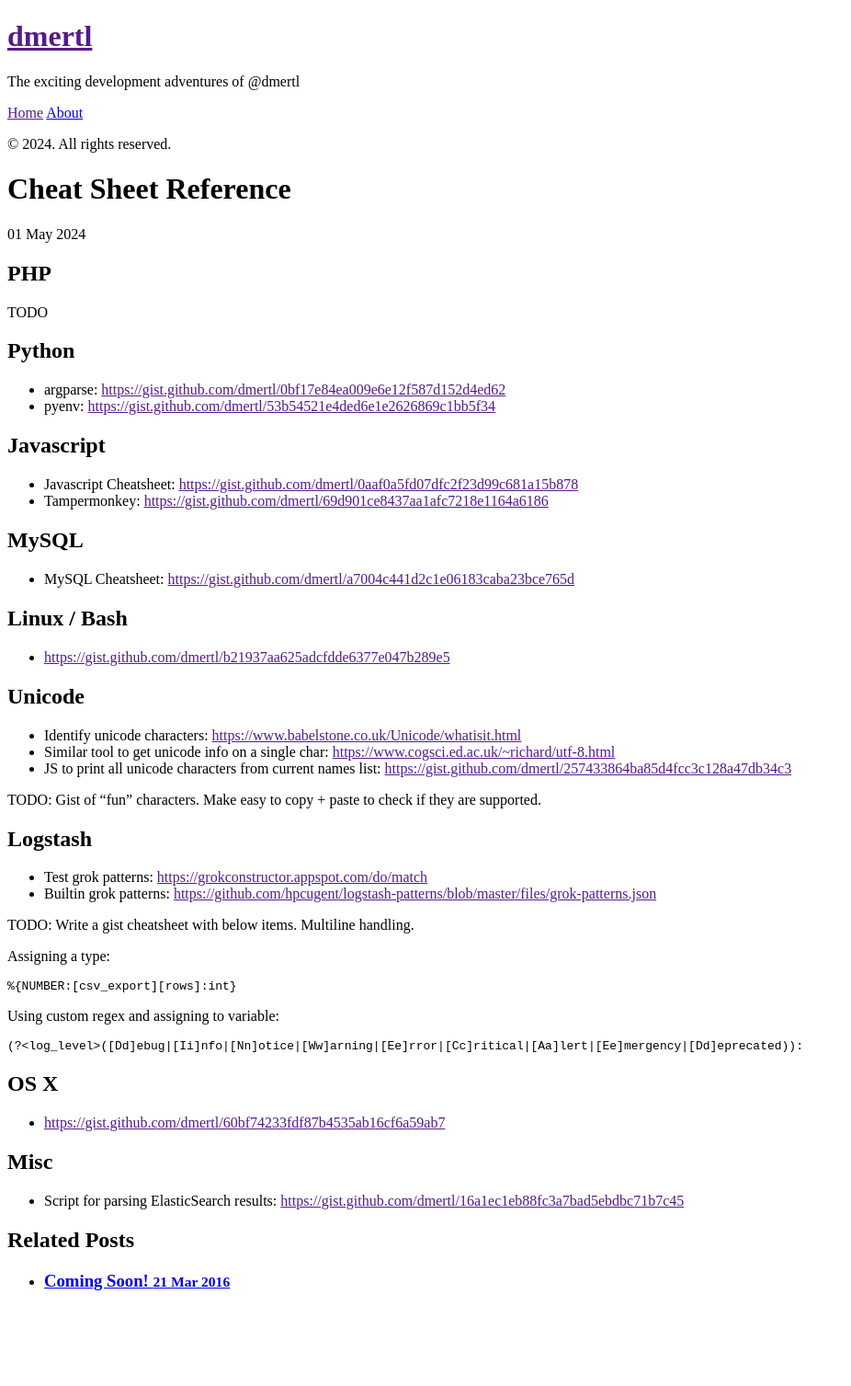
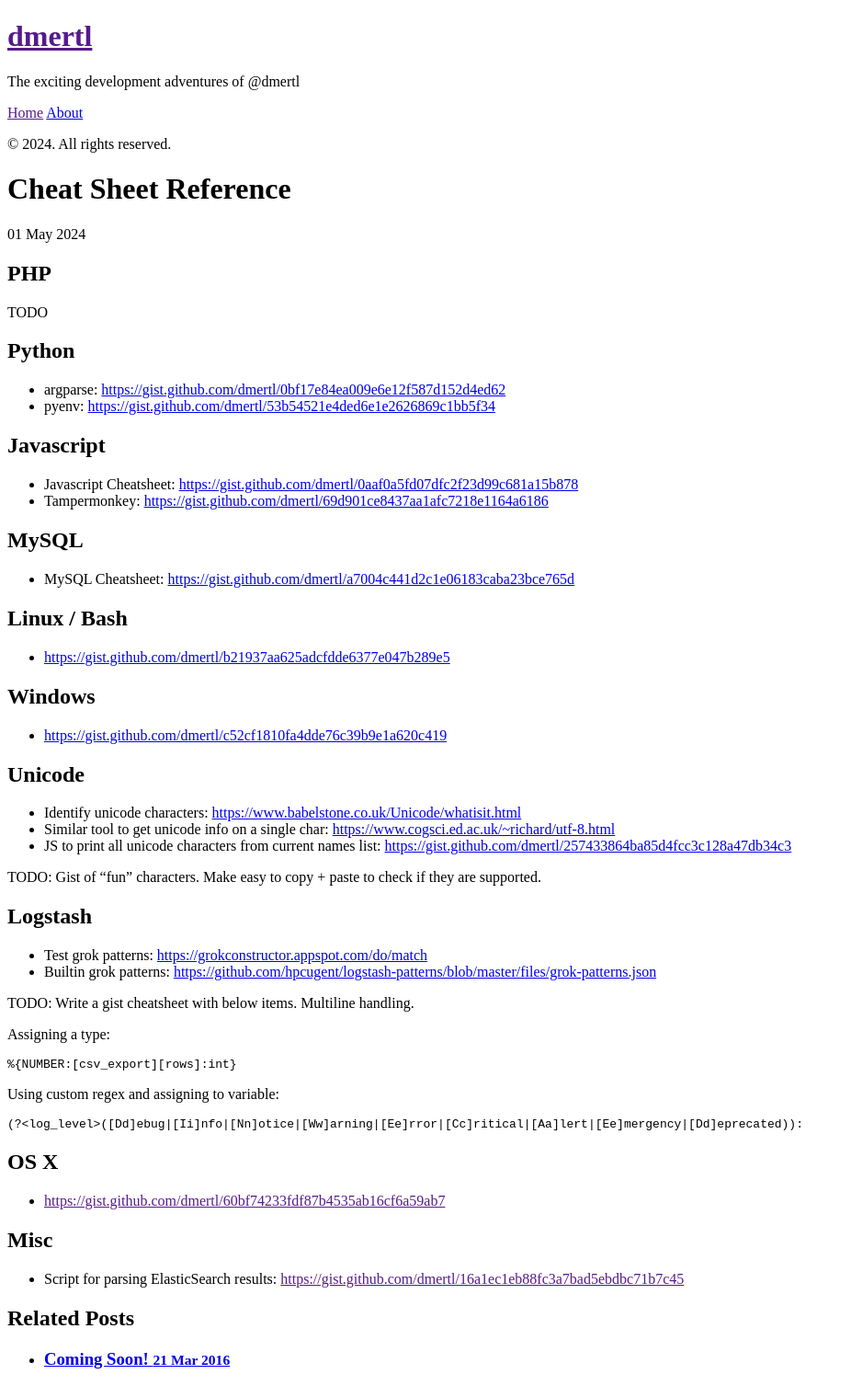
Before and after one commit to dmertl/dmertl.github.io, a Jekyll site: the page built from _posts/2024-05-01-cheat-sheet-reference.markdown, in a window 1280 px wide. Shown: the whole page at 92% size, without its empty margins (0-926 px from the left). Built offline with Jekyll 4.4.1, drawn with Linux system fonts in a browser that asks for light colours; before the commit the page ends 1423 px from its top, so only the background shows below that.

Commit message:
Proper simple links. Added windows.

```diff
--- a/_posts/2024-05-01-cheat-sheet-reference.markdown
+++ b/_posts/2024-05-01-cheat-sheet-reference.markdown
@@ -12,34 +12,38 @@
 
 ## Python
 
-- argparse: [https://gist.github.com/dmertl/0bf17e84ea009e6e12f587d152d4ed62]()
-- pyenv: [https://gist.github.com/dmertl/53b54521e4ded6e1e2626869c1bb5f34]()
+- argparse: <https://gist.github.com/dmertl/0bf17e84ea009e6e12f587d152d4ed62>
+- pyenv: <https://gist.github.com/dmertl/53b54521e4ded6e1e2626869c1bb5f34>
 
 ## Javascript
 
-- Javascript Cheatsheet: [https://gist.github.com/dmertl/0aaf0a5fd07dfc2f23d99c681a15b878]()
-- Tampermonkey: [https://gist.github.com/dmertl/69d901ce8437aa1afc7218e1164a6186]()
+- Javascript Cheatsheet: <https://gist.github.com/dmertl/0aaf0a5fd07dfc2f23d99c681a15b878>
+- Tampermonkey: <https://gist.github.com/dmertl/69d901ce8437aa1afc7218e1164a6186>
 
 ## MySQL
 
-- MySQL Cheatsheet: [https://gist.github.com/dmertl/a7004c441d2c1e06183caba23bce765d]()
+- MySQL Cheatsheet: <https://gist.github.com/dmertl/a7004c441d2c1e06183caba23bce765d>
 
 ## Linux / Bash
 
-- [https://gist.github.com/dmertl/b21937aa625adcfdde6377e047b289e5]()
+- <https://gist.github.com/dmertl/b21937aa625adcfdde6377e047b289e5>
+
+## Windows
+
+- <https://gist.github.com/dmertl/c52cf1810fa4dde76c39b9e1a620c419>
 
 ## Unicode
 
-- Identify unicode characters: [https://www.babelstone.co.uk/Unicode/whatisit.html]()
-- Similar tool to get unicode info on a single char: [https://www.cogsci.ed.ac.uk/~richard/utf-8.html]()
-- JS to print all unicode characters from current names list: [https://gist.github.com/dmertl/257433864ba85d4fcc3c128a47db34c3]()
+- Identify unicode characters: <https://www.babelstone.co.uk/Unicode/whatisit.html>
+- Similar tool to get unicode info on a single char: <https://www.cogsci.ed.ac.uk/~richard/utf-8.html>
+- JS to print all unicode characters from current names list: <https://gist.github.com/dmertl/257433864ba85d4fcc3c128a47db34c3>
 
 TODO: Gist of "fun" characters. Make easy to copy + paste to check if they are supported.
 
 ## Logstash
 
-- Test grok patterns: [https://grokconstructor.appspot.com/do/match]()
-- Builtin grok patterns: [https://github.com/hpcugent/logstash-patterns/blob/master/files/grok-patterns.json]()
+- Test grok patterns: <https://grokconstructor.appspot.com/do/match>
+- Builtin grok patterns: <https://github.com/hpcugent/logstash-patterns/blob/master/files/grok-patterns.json>
 
 TODO: Write a gist cheatsheet with below items. Multiline handling.
 
```
